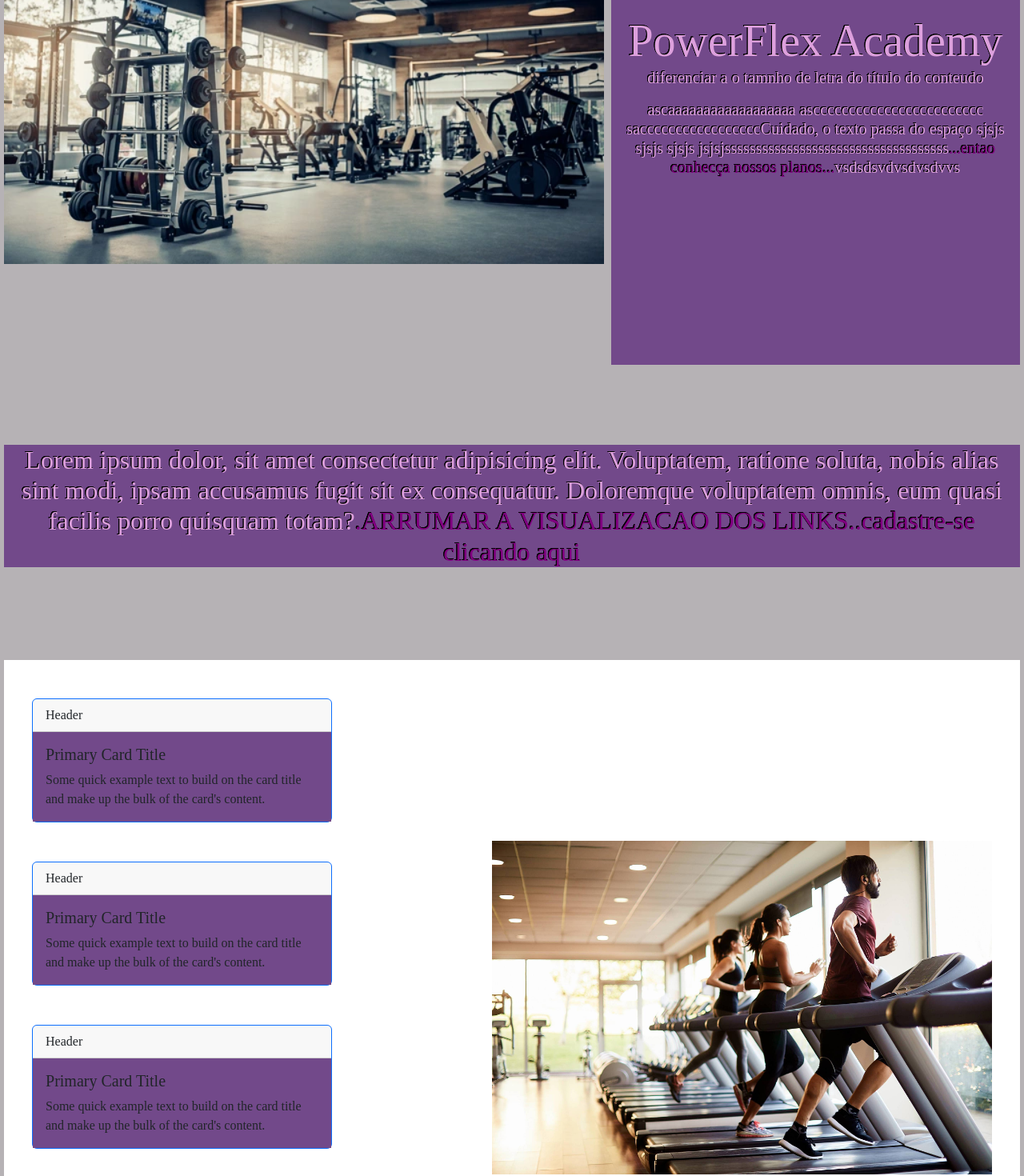
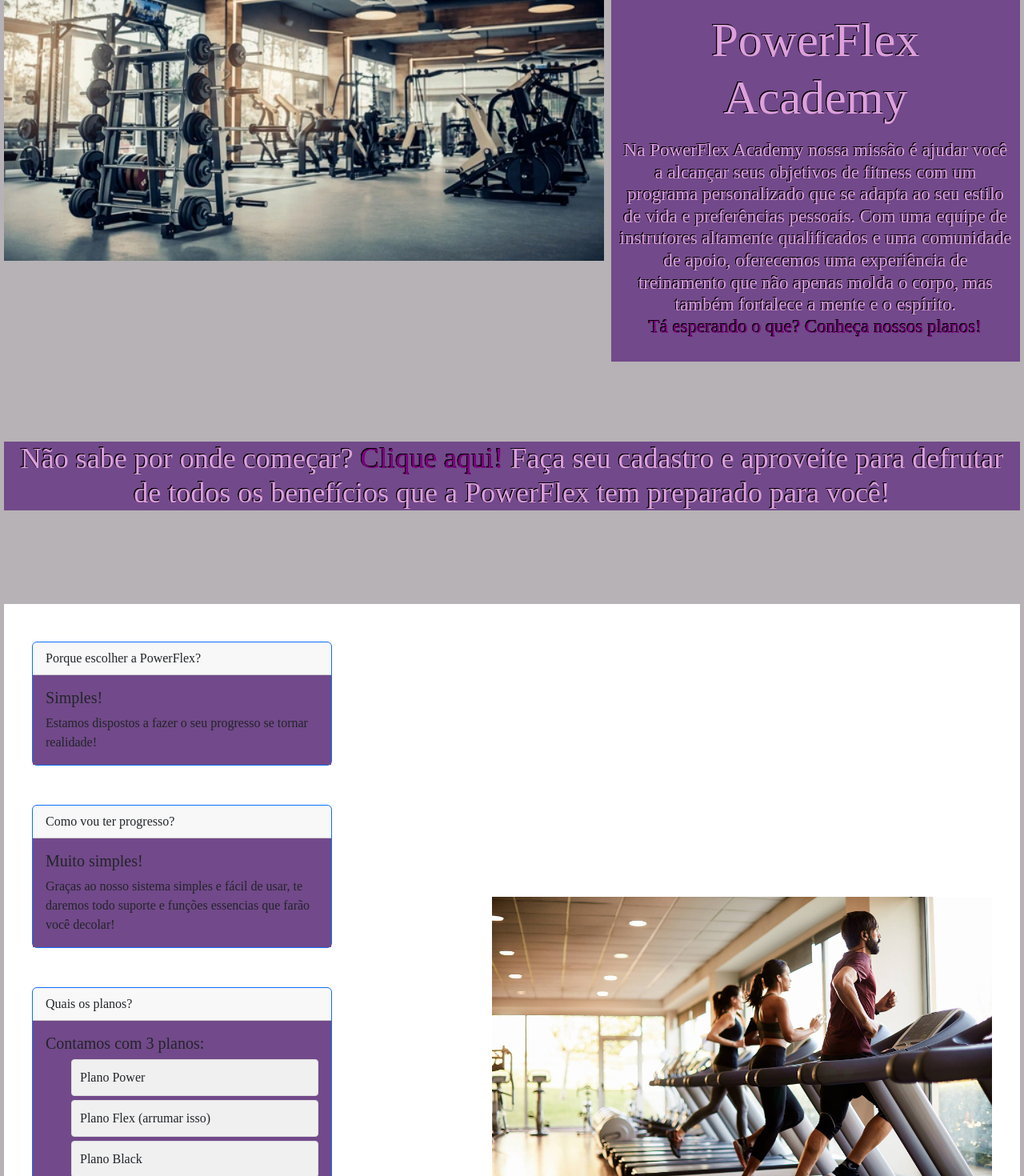
Before and after one commit to Heriwill/tcc_cods4, a React (Vite) app: page / in a window 1280 px wide. Shown: the part 280-1750 px from the top of the page at 80% size. Built offline with nearby package versions, Linux system fonts and the light colour scheme.

Commit message:
Ajuste da janela1

```diff
--- a/src/pages/Header/header.css
+++ b/src/pages/Header/header.css
@@ -4,7 +4,8 @@ header{
     justify-content:space-around;
     width: 102.4%;
     margin-left: -1.2%;
-    height: 75px;
+    margin-top: -1.5%;
+    height: 90px;
     background-color: black;
 
 }
--- a/src/pages/Home/home.css
+++ b/src/pages/Home/home.css
@@ -29,7 +29,7 @@
     --border-style: outset;
     border-color: white;
     --border-spacing: 50px;
-    font-size: 56px;
+    font-size: 60px;
     --font-display: block;
     text-align: center;
     text-shadow:
@@ -61,12 +61,13 @@
     -1px -1px 0 black;
    --text-decoration:none;
    --overflow:visible;
+   font-size: 36px;
 
 
 }
 
 .texto1{
-    font-size: 20px;
+    font-size: 23px;
 
 }
 /*
@@ -223,6 +224,7 @@ footer {
     margin-top: 5%;
     width: 102.4%;
     margin-left: -1.2%;
+    margin-bottom: -1.5%;
     --border-style: solid;
     --border-color: rgb(114, 73, 138);
     padding: 20px 0;
--- a/src/pages/Home/index.jsx
+++ b/src/pages/Home/index.jsx
@@ -15,15 +15,13 @@ function Home(){
 
 
            <h1 id='titulo'>PowerFlex Academy
-          <p className='texto1'>diferenciar a o tamnho de letra do título do conteudo</p>
-          <p className='texto1'>ascaaaaaaaaaaaaaaaaaa ascccccccccccccccccccccccc sacccccccccccccccccCuidado, o texto passa do espaço sjsjs sjsjs sjsjs jsjsjssssssssssssssssssssssssssssssssssss
-          <a href="#cardegrup" className='link'>...entao conhecça nossos planos...</a>vsdsdsvdvsdvsdvvs
+           <p></p>
+          <p className='texto1'>Na PowerFlex Academy nossa missão é ajudar você a alcançar seus objetivos de fitness com um programa personalizado que se adapta ao seu estilo de vida e preferências pessoais. Com uma equipe de instrutores altamente qualificados e uma comunidade de apoio, oferecemos uma experiência de treinamento que não apenas molda o corpo, mas também fortalece a mente e o espírito.
+          <p><a href="#cardegrup" className='link'>Tá esperando o que? Conheça nossos planos!</a></p>
           </p>
            </h1>
 
-           <h2 id='subtitulo'>Lorem ipsum dolor, sit amet consectetur adipisicing elit. Voluptatem, ratione soluta, nobis alias sint modi, ipsam accusamus fugit sit ex consequatur. Doloremque voluptatem omnis, eum quasi facilis porro quisquam totam?
-          <a href="../Usuario" className='link'>.ARRUMAR A VISUALIZACAO DOS LINKS..cadastre-se clicando aqui</a>
-           </h2>
+           <h2 id='subtitulo'>Não sabe por onde começar?<a href="../Usuario" className='link'> Clique aqui!</a> Faça seu cadastro e aproveite para defrutar de todos os benefícios que a PowerFlex tem preparado para você! </h2>
 
             <p></p>
             <br /><br />
@@ -33,12 +31,11 @@ function Home(){
         <section id='blocomeio'>
 
         <Card border="primary" className='cardes' >
-        <Card.Header>Header</Card.Header>
+        <Card.Header>Porque escolher a PowerFlex?</Card.Header>
         <Card.Body className='cardecorpo'>
-          <Card.Title>Primary Card Title</Card.Title>
+          <Card.Title>Simples!</Card.Title>
           <Card.Text>
-            Some quick example text to build on the card title and make up the
-            bulk of the card's content.
+            Estamos dispostos a fazer o seu progresso se tornar realidade!
           </Card.Text>
         </Card.Body>
       </Card>
@@ -46,12 +43,12 @@ function Home(){
       <br />
 
       <Card border="primary" className='cardes' >
-        <Card.Header>Header</Card.Header>
+        <Card.Header>Como vou ter progresso?</Card.Header>
         <Card.Body className='cardecorpo'>
-          <Card.Title>Primary Card Title</Card.Title>
+          <Card.Title>Muito simples!</Card.Title>
           <Card.Text>
-            Some quick example text to build on the card title and make up the
-            bulk of the card's content.
+            Graças ao nosso sistema simples e fácil de usar, te daremos todo suporte e funções essencias
+            que farão você decolar!
           </Card.Text>
         </Card.Body>
       </Card>
@@ -59,12 +56,15 @@ function Home(){
     <br />
 
     <Card border="primary" className='cardes' >
-        <Card.Header>Header</Card.Header>
+        <Card.Header>Quais os planos?</Card.Header>
         <Card.Body className='cardecorpo'>
-          <Card.Title>Primary Card Title</Card.Title>
+          <Card.Title>Contamos com 3 planos:</Card.Title>
           <Card.Text>
-            Some quick example text to build on the card title and make up the
-            bulk of the card's content.
+            <ul>
+              <li>Plano Power</li>
+              <li>Plano Flex (arrumar isso)</li>
+              <li>Plano Black</li>
+            </ul>
           </Card.Text>
         </Card.Body>
       </Card>
```
